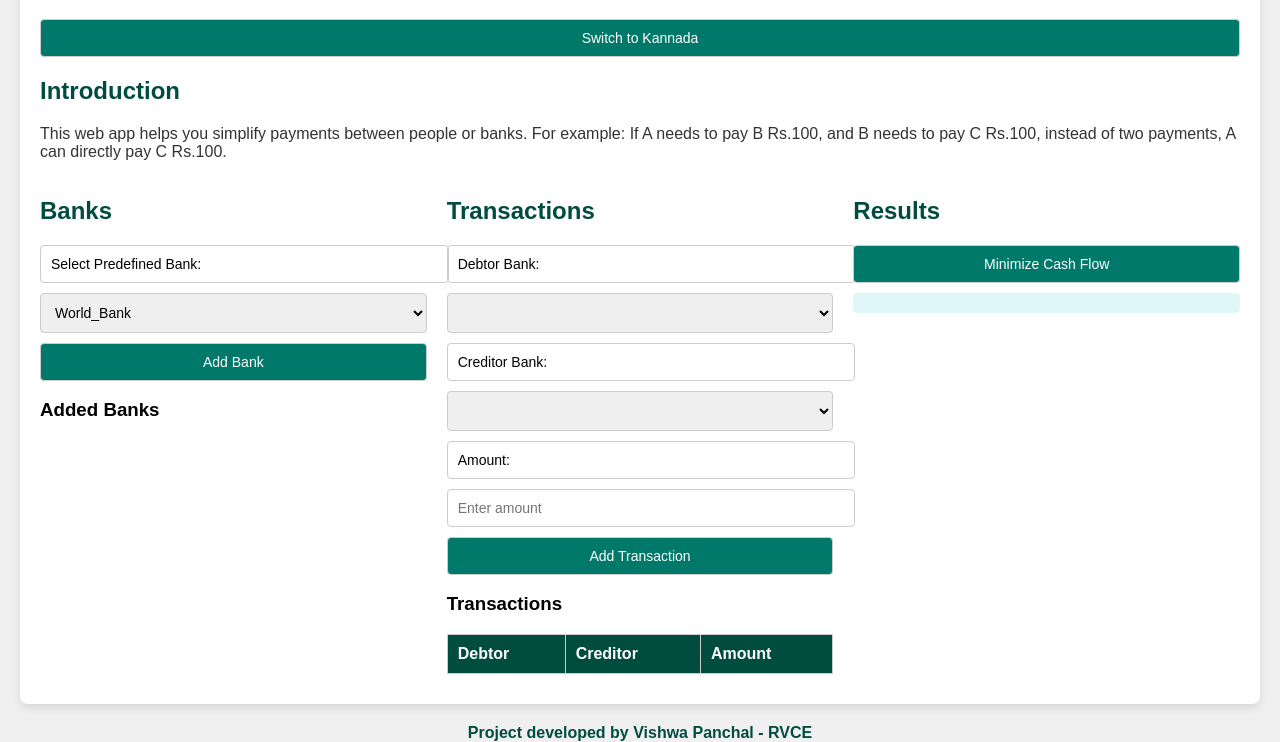
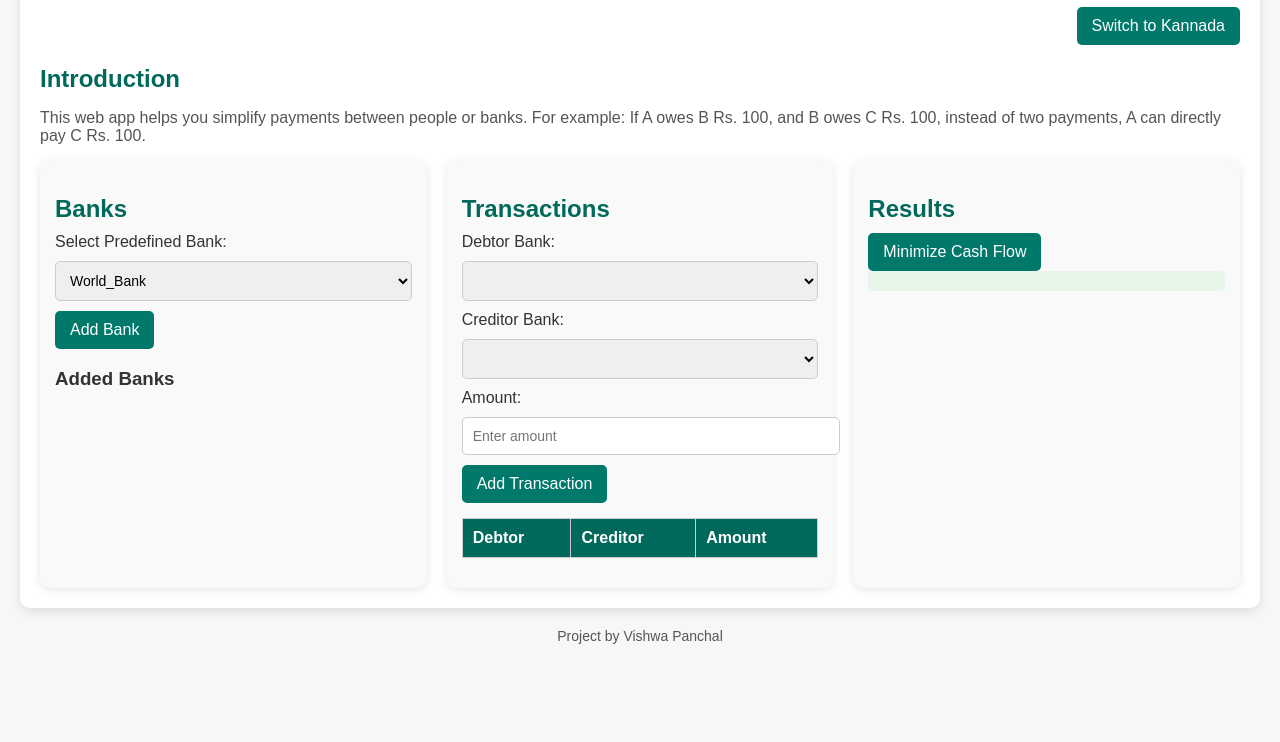
Before and after one commit to vishwapanchal/cashflowminimizer, a plain HTML site: page index.html in a window 1280 px wide. Shown: the part 101-843 px from the top of the page. After the commit the page ends 800 px from the top, so only its background shows below. Drawn offline with Linux system fonts and the light colour scheme.

Commit message:
Update index.html

```diff
--- a/index.html
+++ b/index.html
@@ -6,53 +6,70 @@
     <title>Cash Flow Minimizer</title>
     <style>
         body {
-            font-family: Arial, sans-serif;
-            background-color: #f0f0f0;
+            font-family: 'Arial', sans-serif;
+            background-color: #f7f7f7;
             margin: 0;
             padding: 0;
-            box-sizing: border-box;
+            color: #333;
         }
 
         .container {
             max-width: 1200px;
             margin: 20px auto;
             padding: 20px;
-            background-color: #ffffff;
-            box-shadow: 0 4px 8px rgba(0, 0, 0, 0.1);
-            border-radius: 8px;
+            background-color: #fff;
+            box-shadow: 0 4px 12px rgba(0, 0, 0, 0.1);
+            border-radius: 10px;
         }
 
         h1 {
             color: #004d40;
             text-align: center;
+            font-size: 2rem;
+            margin-bottom: 10px;
         }
 
         h2 {
-            color: #004d40;
+            color: #00695c;
+            margin-bottom: 10px;
+            font-size: 1.5rem;
         }
 
         p {
-            color: #333333;
-        }
-
-        label, select, input[type="text"], button {
-            display: block;
-            width: 100%;
-            margin-bottom: 10px;
-            padding: 10px;
-            border: 1px solid #cccccc;
-            border-radius: 4px;
-            font-size: 14px;
+            color: #555;
+            margin-bottom: 15px;
         }
 
         button {
             background-color: #00796b;
-            color: white;
+            color: #fff;
+            border: none;
+            padding: 10px 15px;
+            border-radius: 5px;
             cursor: pointer;
+            font-size: 16px;
+            transition: all 0.3s;
         }
 
         button:hover {
             background-color: #004d40;
+        }
+
+        .btn-secondary {
+            background-color: #555;
+        }
+
+        .btn-secondary:hover {
+            background-color: #333;
+        }
+
+        input[type="text"], select {
+            width: 100%;
+            padding: 10px;
+            margin: 10px 0;
+            border: 1px solid #ccc;
+            border-radius: 5px;
+            font-size: 14px;
         }
 
         .flex-container {
@@ -64,29 +81,33 @@
         .flex-item {
             flex: 1;
             min-width: 300px;
+            background-color: #f9f9f9;
+            padding: 15px;
+            border-radius: 10px;
+            box-shadow: 0 2px 8px rgba(0, 0, 0, 0.1);
         }
 
         table {
             width: 100%;
             border-collapse: collapse;
-            margin-bottom: 10px;
+            margin: 15px 0;
         }
 
         th, td {
-            border: 1px solid #cccccc;
+            text-align: left;
             padding: 10px;
-            text-align: left;
+            border: 1px solid #ccc;
         }
 
         th {
-            background-color: #004d40;
+            background-color: #00695c;
             color: white;
         }
 
         #results {
-            background-color: #e0f7fa;
+            background-color: #e8f5e9;
             padding: 10px;
-            border-radius: 4px;
+            border-radius: 5px;
             overflow-y: auto;
             max-height: 200px;
         }
@@ -94,9 +115,27 @@
         footer {
             text-align: center;
             margin-top: 20px;
-            font-size: 16px;
-            color: #004d40;
-            font-weight: bold;
+            font-size: 14px;
+            color: #555;
+        }
+
+        /* Responsive Design */
+        @media (max-width: 768px) {
+            .flex-container {
+                flex-direction: column;
+            }
+
+            h1 {
+                font-size: 1.5rem;
+            }
+
+            h2 {
+                font-size: 1.2rem;
+            }
+
+            button {
+                font-size: 14px;
+            }
         }
     </style>
 </head>
@@ -104,15 +143,17 @@
     <div class="container">
         <h1 id="title">Cash Flow Minimizer</h1>
 
+        <div style="text-align: right; margin-bottom: 20px;">
             <button onclick="toggleLanguage()">Switch to Kannada</button>
+        </div>
 
         <div id="intro-section">
             <h2 id="intro-title">Introduction</h2>
             <h2 id="intro-title-kannada" style="display: none;">ಪರಿಚಯ</h2>
             <p id="intro-text">
                 This web app helps you simplify payments between people or banks.
-                For example: If A needs to pay B Rs.100, and B needs to pay C Rs.100, instead of two payments,
-                A can directly pay C Rs.100.
+                For example: If A owes B Rs. 100, and B owes C Rs. 100, instead of two payments,
+                A can directly pay C Rs. 100.
             </p>
             <p id="intro-text-kannada" style="display: none;">
                 ಈ ವೆಬ್ ಆಪ್ ಹಣದ ವಹಿವಾಟುಗಳನ್ನು ಸರಳಗೊಳಿಸಲು ಸಹಾಯ ಮಾಡುತ್ತದೆ.
@@ -123,7 +164,6 @@
 
         <div class="flex-container">
             <div class="flex-item">
-                <div class="section" id="bank-section">
                 <h2>Banks</h2>
                 <label for="bank-dropdown">Select Predefined Bank:</label>
                 <select id="bank-dropdown"></select>
@@ -132,10 +172,8 @@
                 <h3>Added Banks</h3>
                 <ul id="bank-list"></ul>
             </div>
-            </div>
 
             <div class="flex-item">
-                <div class="section" id="transaction-section">
                 <h2>Transactions</h2>
                 <label for="debtor-dropdown">Debtor Bank:</label>
                 <select id="debtor-dropdown"></select>
@@ -147,7 +185,6 @@
                 <input type="text" id="amount" placeholder="Enter amount">
 
                 <button onclick="addTransaction()">Add Transaction</button>
-                    <h3>Transactions</h3>
                 <table>
                     <thead>
                         <tr>
@@ -159,21 +196,20 @@
                     <tbody id="transaction-list"></tbody>
                 </table>
             </div>
-            </div>
 
             <div class="flex-item">
-                <div class="section" id="result-section">
                 <h2>Results</h2>
                 <button onclick="minimizeFlow()">Minimize Cash Flow</button>
                 <div id="results"></div>
             </div>
         </div>
     </div>
-    </div>
 
-    <footer>Project developed by Vishwa Panchal - RVCE</footer>
+    <footer>Project by Vishwa Panchal</footer>
 
     <script>
+        // JavaScript code remains the same as the previous version
+        // Predefined banks, adding banks, transactions, and results logic
         const predefinedBanks = {
             "World_Bank": ["Google_Pay", "AliPay", "Paytm"],
             "Bank_of_America": ["Google_Pay", "AliPay", "Paytm"],
```
Lines whose indentation alone changed are shown as unchanged.
